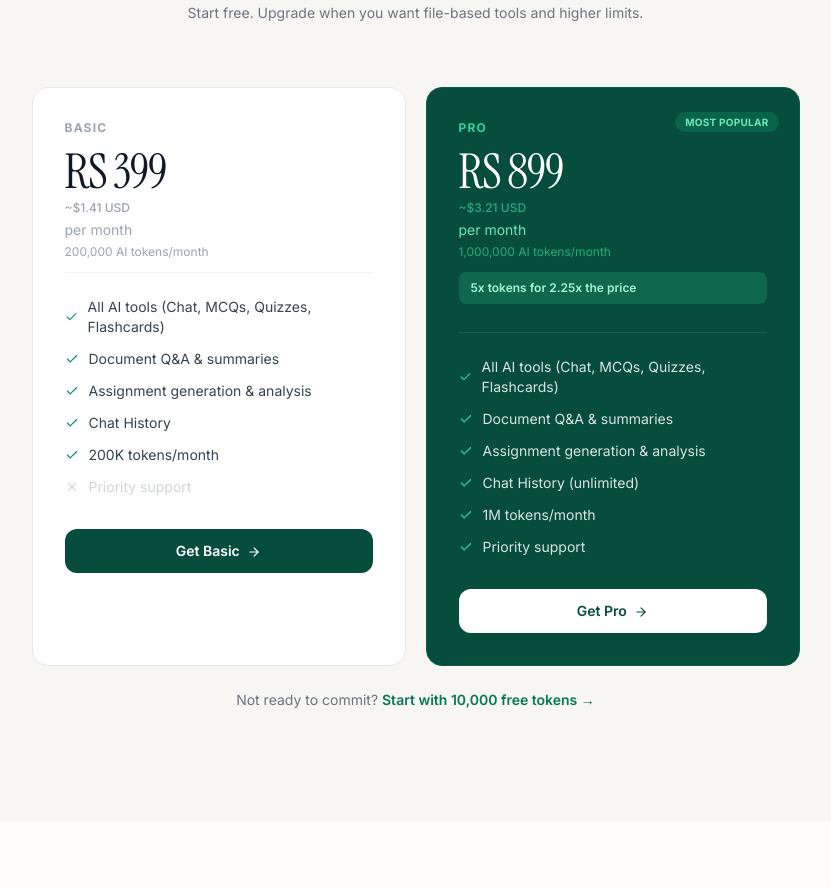
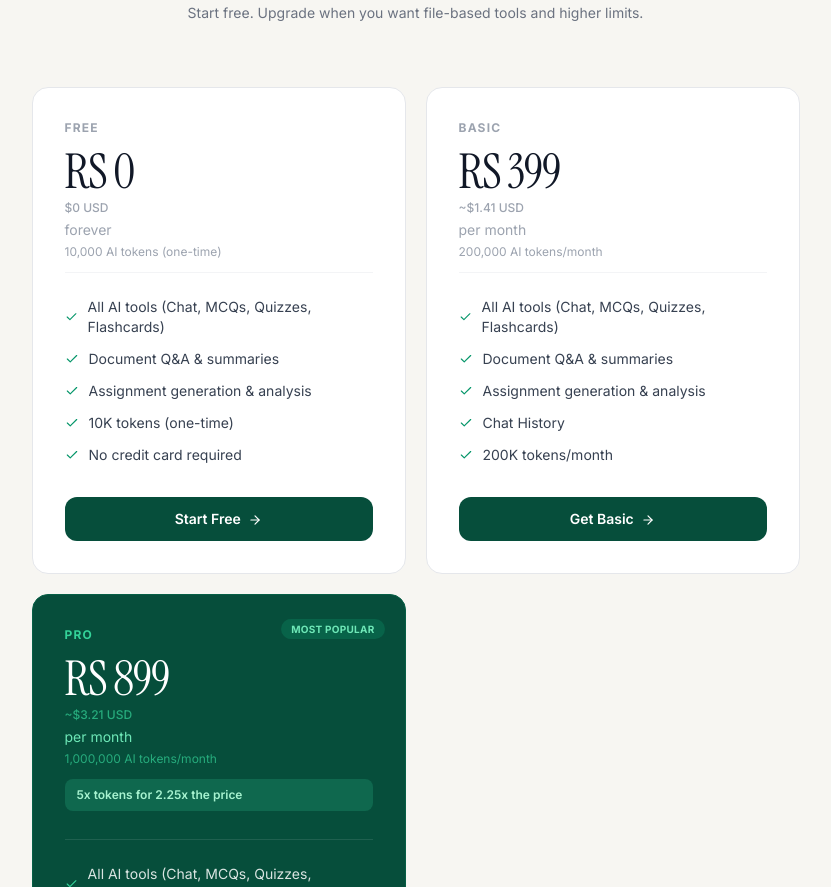
Before and after one commit to LunarLogician/EverLearnFEV1, a React (Vite) app: page / in a window 1280 px wide. Shown: the part 5460-6347 px from the top of the page, without its empty margins (222-1053 px from the left). Built offline with nearby package versions, Linux system fonts and the light colour scheme; no server answers.

Commit message:
feat: add free tier plan with features to the pricing section on Home page

```diff
--- a/src/pages/Home.jsx
+++ b/src/pages/Home.jsx
@@ -132,6 +132,22 @@ const TESTIMONIALS = [
 // Real plans from Lemon Squeezy
 const PLANS = [
   {
+    tier: 'Free',
+    price: 'RS 0',
+    usd: '$0',
+    period: 'forever',
+    desc: '10,000 AI tokens (one-time)',
+    features: [
+      { text: 'All AI tools (Chat, MCQs, Quizzes, Flashcards)', ok: true },
+      { text: 'Document Q&A & summaries', ok: true },
+      { text: 'Assignment generation & analysis', ok: true },
+      { text: '10K tokens (one-time)', ok: true },
+      { text: 'No credit card required', ok: true },
+    ],
+    cta: 'Start Free',
+    featured: false,
+  },
+  {
     tier: 'Basic',
     price: 'RS 399',
     usd: '~$1.41',
@@ -143,7 +159,6 @@ const PLANS = [
       { text: 'Assignment generation & analysis', ok: true },
       { text: 'Chat History', ok: true },
       { text: '200K tokens/month', ok: true },
-      { text: 'Priority support', ok: false },
     ],
     cta: 'Get Basic',
     featured: false,
```
